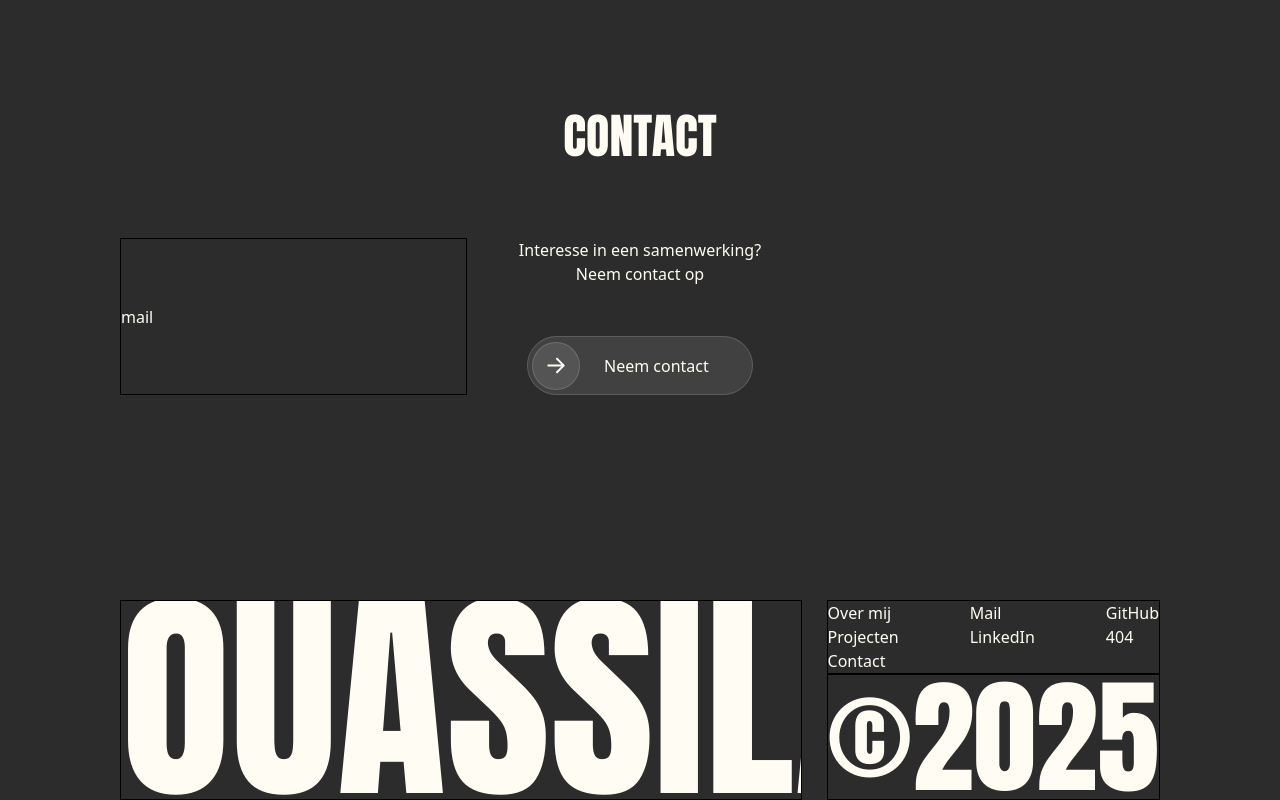
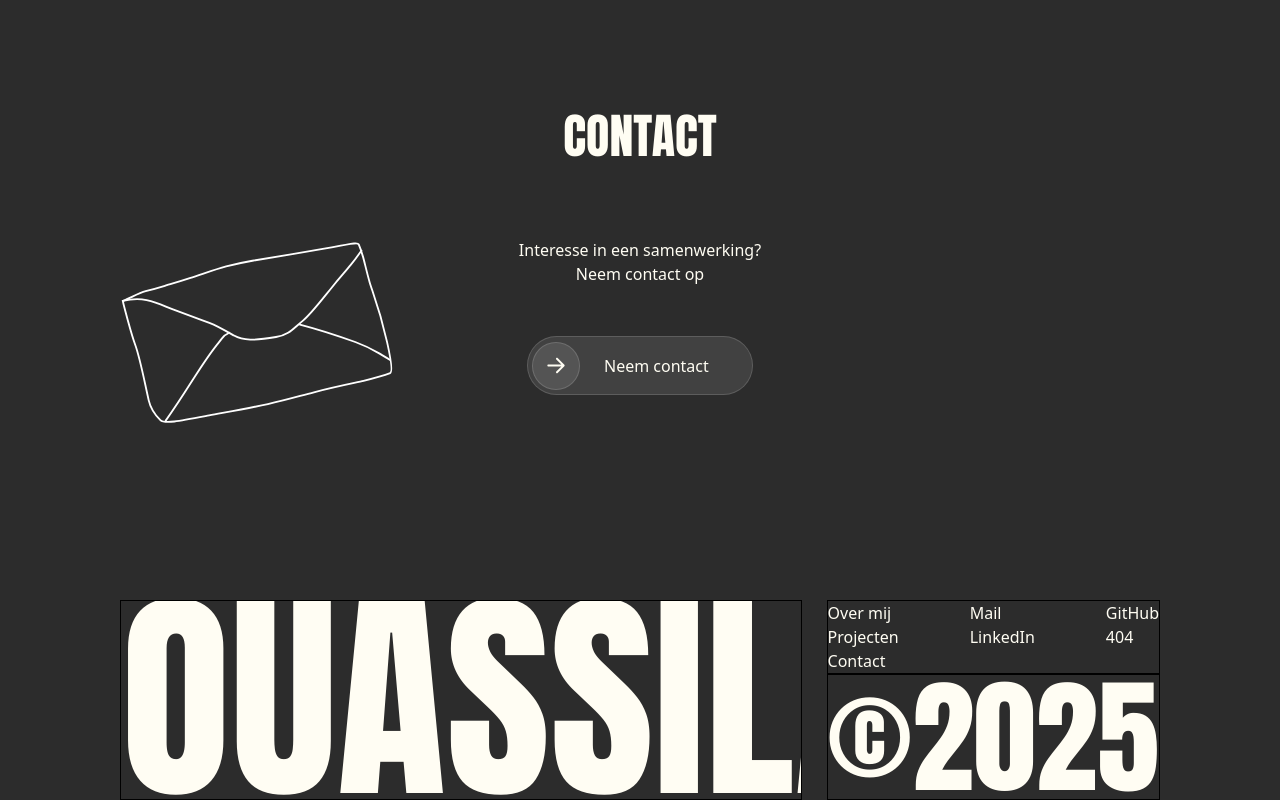
Before and after one commit to ouassilabenhammou/showcase-portfolio-s4, a Next.js app: page / in a window 1280 px wide. Shown: the part 2300-3100 px from the top of the page. Built offline with nearby package versions, Linux system fonts and the light colour scheme.

Commit message:
style(contact): opmaak van de contact section toegevoegd

```diff
--- a/components/home/Contact.tsx
+++ b/components/home/Contact.tsx
@@ -8,18 +8,17 @@ export default function Contact() {
         CONTACT
       </h1>
       <div className="grid grid-cols-3">
-        <div className="border border-black flex items-center ">
-          mail
-          {/* <Image
+        <div className="flex items-center ">
+          <Image
             src="/illustrations/mail.svg"
             alt="mail illustratie"
             width={275}
             height={275}
-          /> */}
+          />
         </div>
         <div className="flex flex-col items-center gap-[50px] ">
-          <p className="text-center">
-            Interesse in een samenwerking? <br /> Neem contact op
+          <p className="text-center whitespace-pre-line">
+            Interesse in een samenwerking?{"\n"} Neem contact op
           </p>
           <SchuifButton
             text="Neem contact"
```
